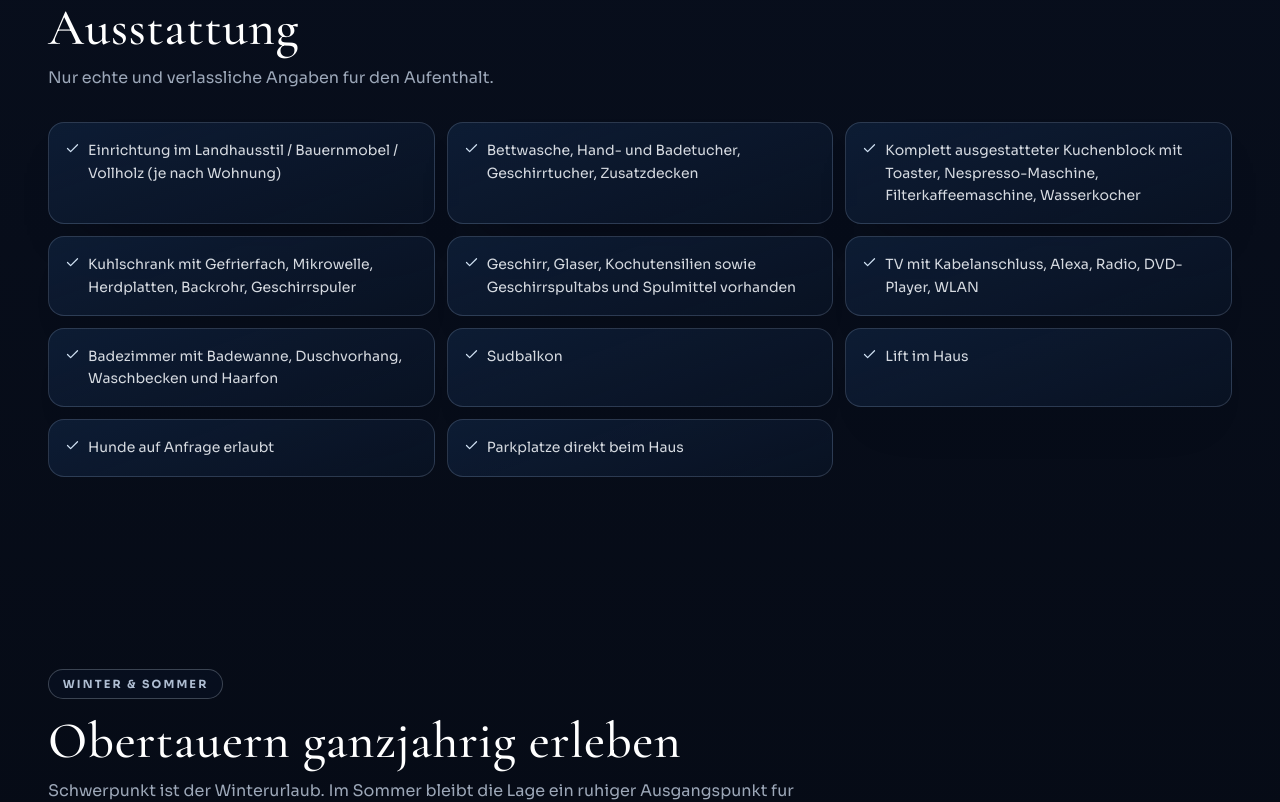
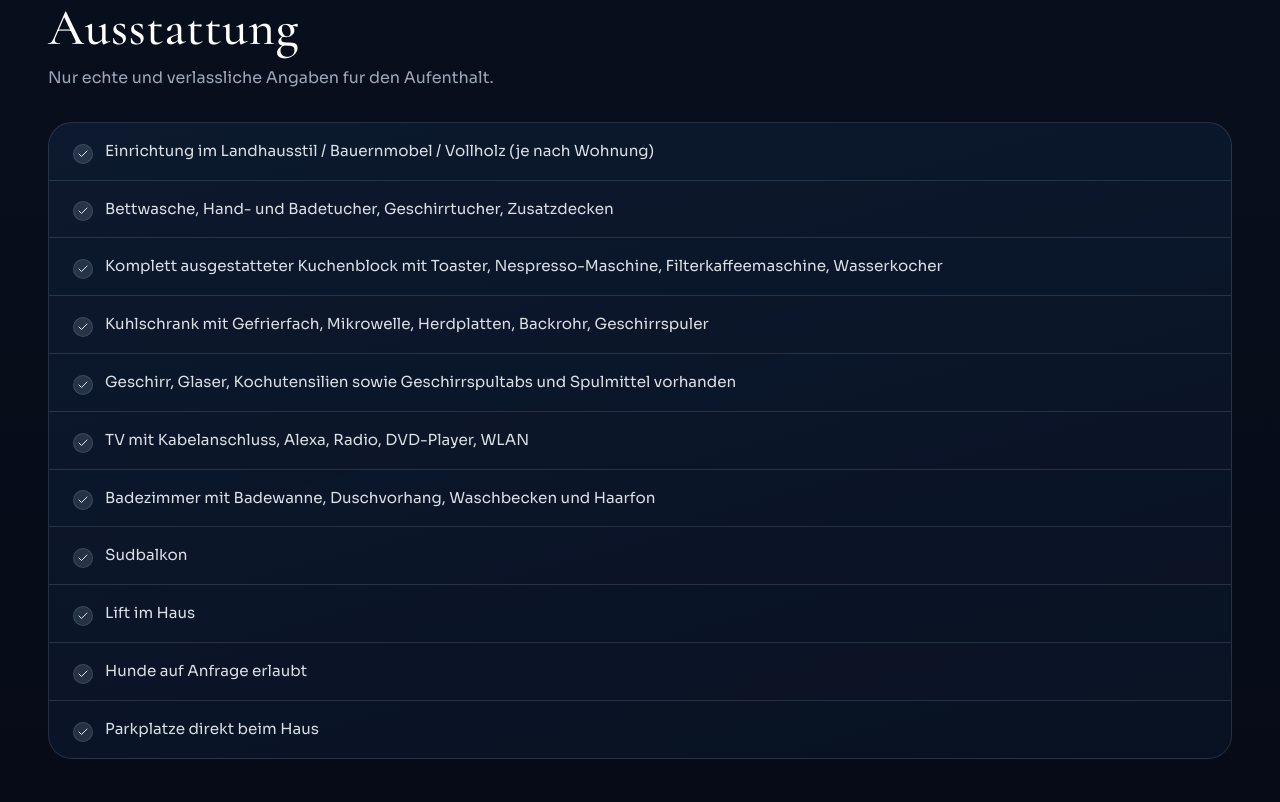
Before and after one commit to Loewenhoch/webseite-fewo, a Next.js app: page / in a window 1280 px wide. Shown: the part 1880-2682 px from the top of the page. Built offline with nearby package versions, Linux system fonts and the light colour scheme.

Commit message:
Website Update 23.03.2026 13:36:37,64

```diff
--- a/components/sections/features-section.tsx
+++ b/components/sections/features-section.tsx
@@ -12,18 +12,23 @@ export function FeaturesSection() {
         <p className="mt-3 max-w-3xl text-sm text-muted sm:text-base">{featuresData.subtitle}</p>
       </MotionReveal>
 
-      <div className="mt-8 grid gap-3 sm:grid-cols-2 lg:grid-cols-3">
-        {featuresData.items.map((item, index) => (
-          <MotionReveal key={item} delay={index * 0.03}>
-            <article className="lux-card h-full rounded-2xl px-4 py-4">
-              <p className="inline-flex items-start gap-2 text-sm leading-relaxed text-slate-100/88">
-                <Check size={15} className="mt-[0.14rem] shrink-0 text-[#cfe0f2]" />
-                {item}
-              </p>
-            </article>
-          </MotionReveal>
-        ))}
-      </div>
+      <MotionReveal delay={0.04}>
+        <div className="mt-8 overflow-hidden rounded-3xl border border-slate-300/20 bg-[linear-gradient(165deg,rgba(13,27,49,0.92),rgba(8,17,33,0.84))]">
+          <ul className="divide-y divide-slate-300/14">
+            {featuresData.items.map((item, index) => (
+              <li
+                key={item}
+                className={`flex items-start gap-3 px-5 py-4 sm:px-6 ${index % 2 === 0 ? "bg-slate-900/26" : "bg-slate-900/40"}`}
+              >
+                <span className="mt-[0.3rem] inline-flex h-5 w-5 shrink-0 items-center justify-center rounded-full border border-[#cfe0f2]/40 bg-[#cfe0f2]/14 text-[#d7e5f3]">
+                  <Check size={12} />
+                </span>
+                <span className="text-sm leading-relaxed text-slate-100/90 sm:text-[0.95rem]">{item}</span>
+              </li>
+            ))}
+          </ul>
+        </div>
+      </MotionReveal>
     </SectionShell>
   );
 }
```
